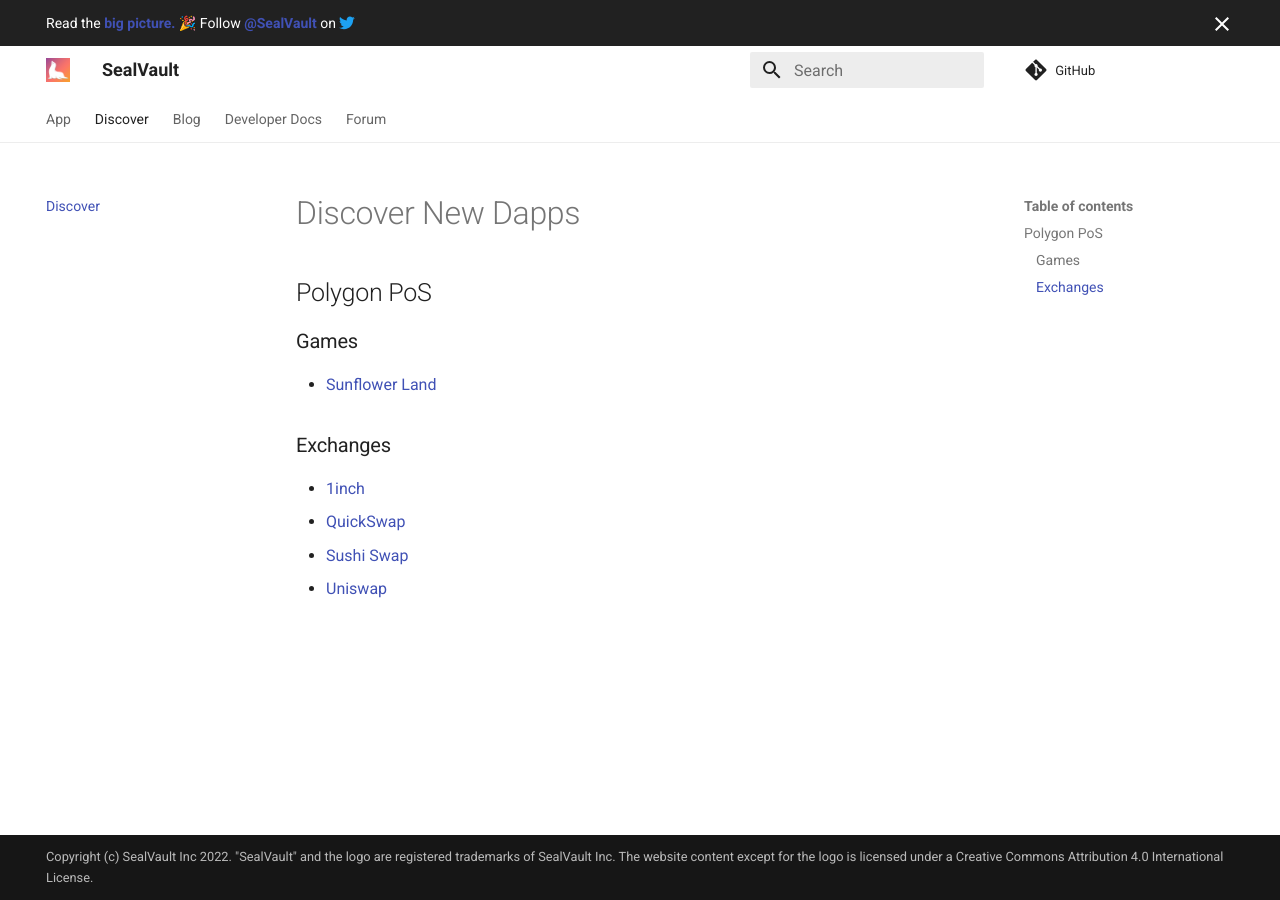
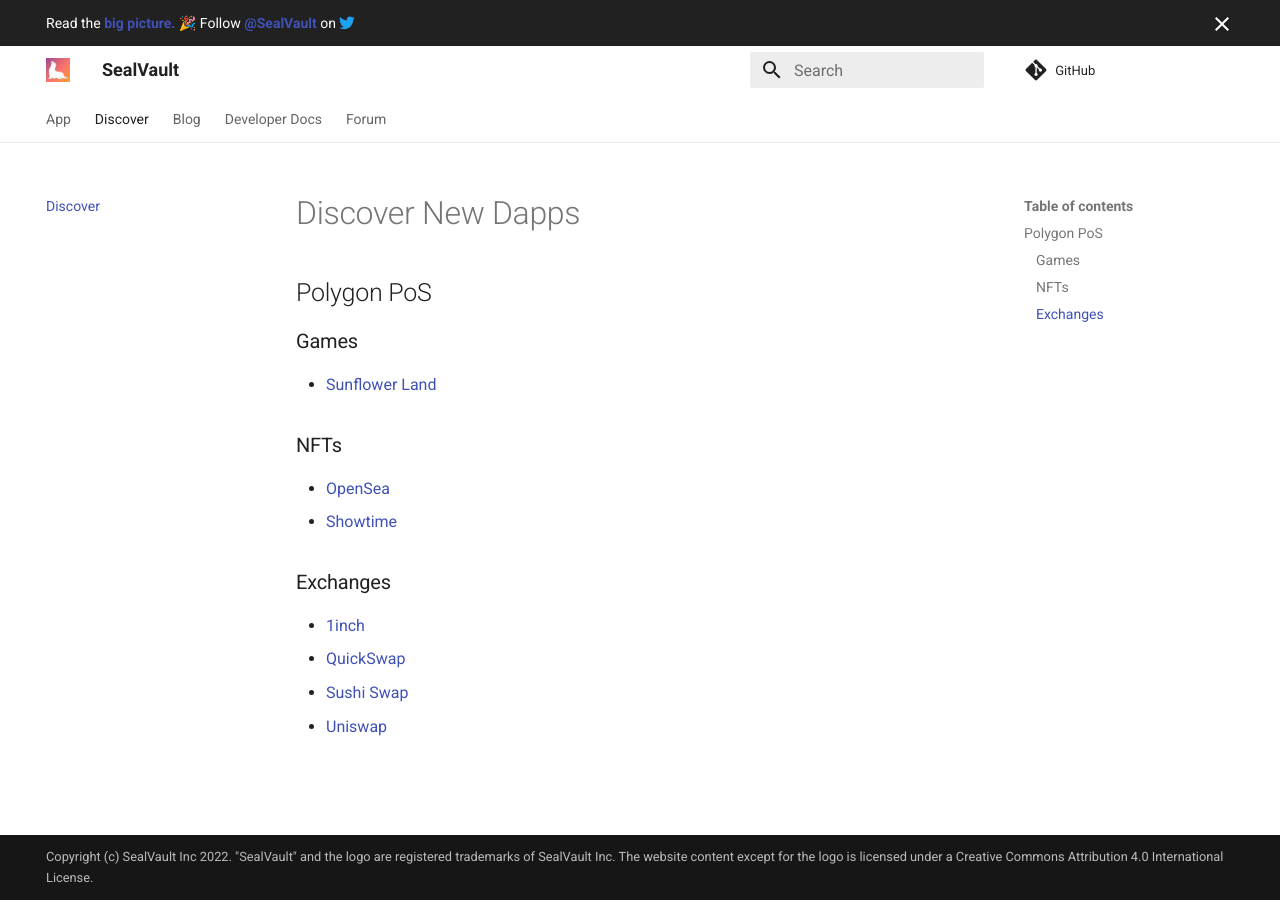
Before and after one commit to sealvault/sealvault, an MkDocs documentation site: the page built from website/src/discover/index.md, in a window 1280 px wide. Built offline with MkDocs 1.6.1 and Material for MkDocs 9.7.7, drawn with Linux system fonts in a browser that asks for light colours; comment, search, counter and statistics services are not loaded.

Commit message:
Revert "Remove NFT marketplace links from discovery page"
This reverts commit 18747bf923d6cde66d2f56312c6149a70572bee7.

```diff
--- a/website/src/discover/index.md
+++ b/website/src/discover/index.md
@@ -6,6 +6,11 @@
 
 - [Sunflower Land](https://sunflower-land.com/)
 
+### NFTs
+
+- [OpenSea](https://opensea.io/)
+- [Showtime](https://showtime.xyz/)
+
 ### Exchanges
 
 - [1inch](https://1inch.io)
```
